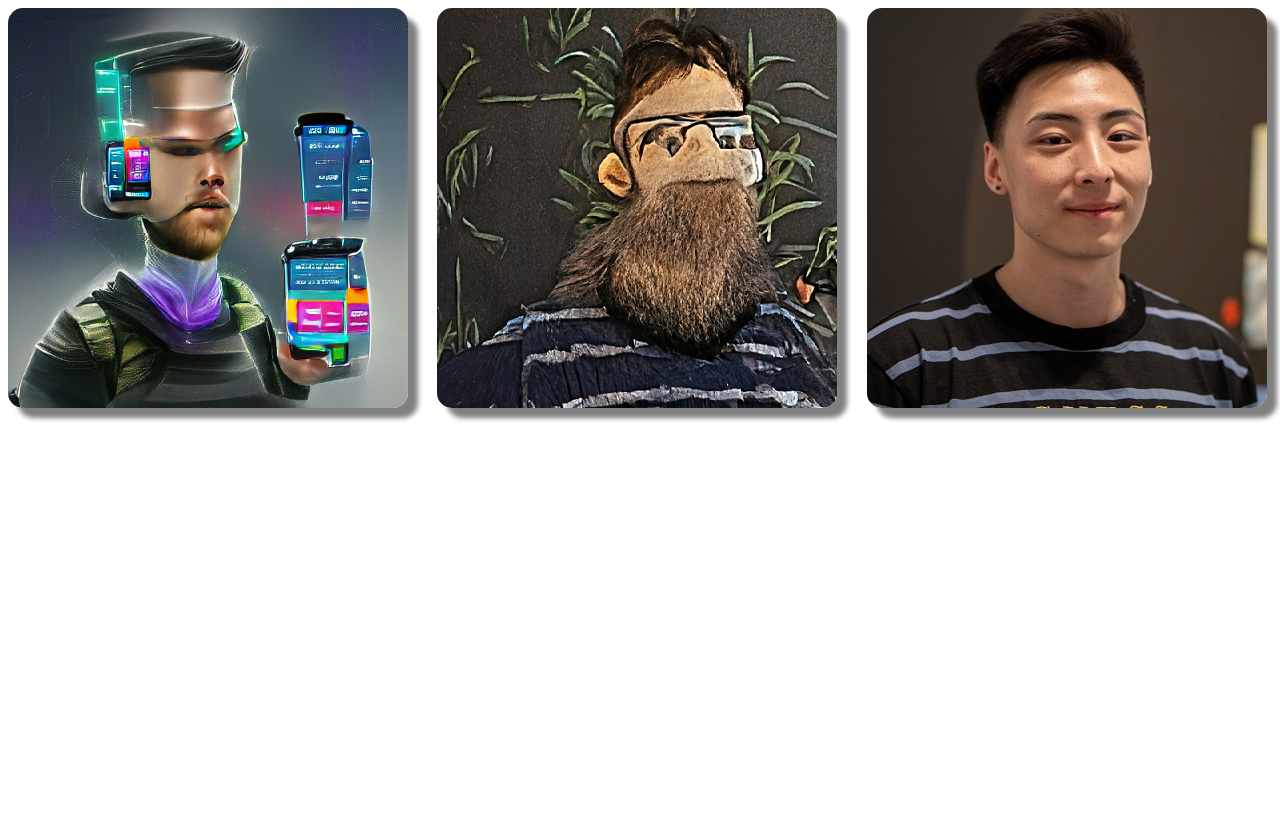
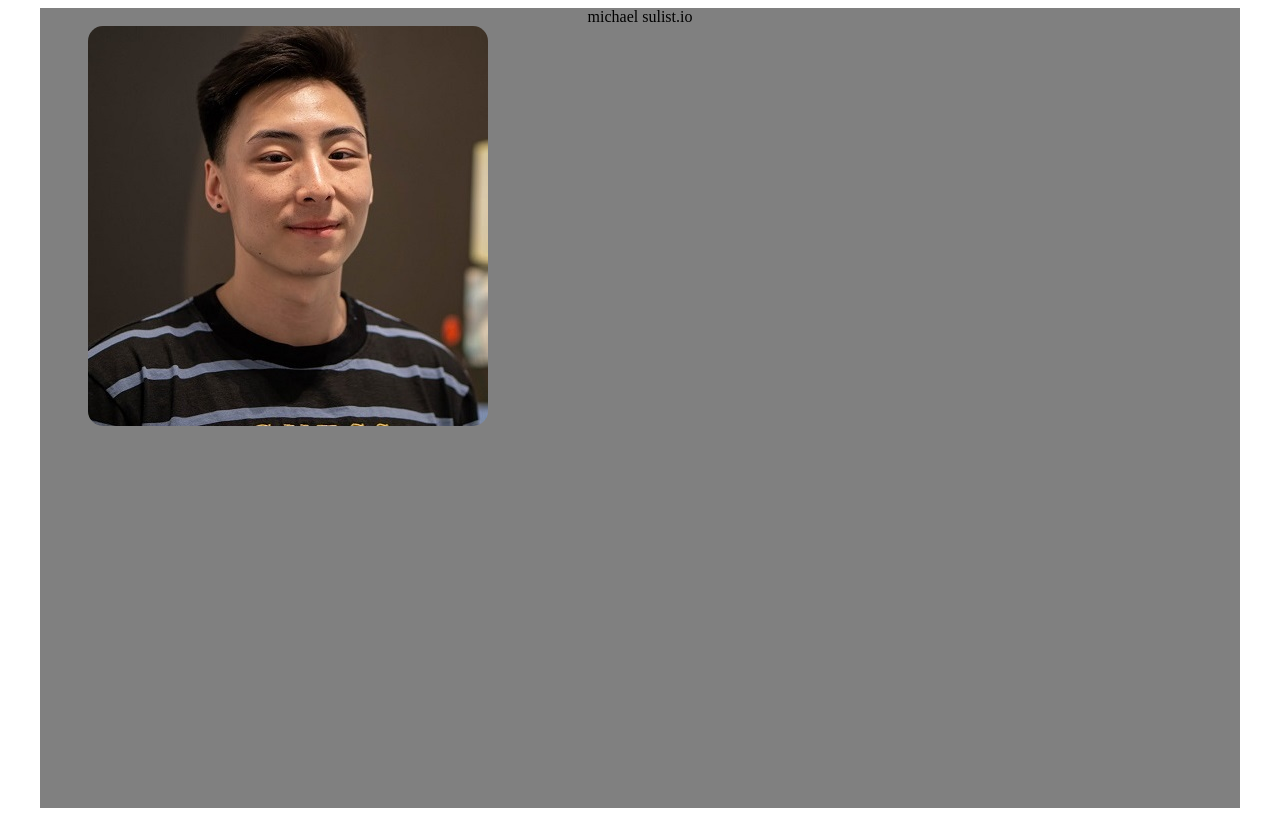
Before and after one commit to Michaelsulistio/webpack-react-personal-site, a React app: page / in a window 1280 px wide. Built offline with nearby package versions, Linux system fonts and the light colour scheme; the HTML template or start-up script is replaced by a standard one.

Commit message:
add slideshow component

```diff
--- a/src/components/App.js
+++ b/src/components/App.js
@@ -1,58 +1,32 @@
 import React from 'react';
-import { Switch, BrowserRouter as Router, Route } from 'react-router-dom';
-import Button from '@mui/material/Button';
 import Grid from '@mui/material/Grid';
-import CardMedia from '@mui/material/CardMedia';
-import CardActions from '@mui/material/CardActions';
-import CardContent from '@mui/material/CardContent';
-import Card from '@mui/material/Card';
-import { shadows } from '@mui/system';
 import Box from '@mui/material/Box';
-import Paper from '@mui/material/Paper';
+import Container from '@mui/material/Container';
 import { makeStyles } from '@mui/styles';
+import PhotoSlideshow from './PhotoSlideshow';
 
 const useStyles = makeStyles((theme) => ({
-  profilePictureArtCard: {
-    height: 400,
-    width: 400,
-    maxHeight: 400,
-    maxWidth: 400,
-    boxShadow: "10px 10px 5px grey",
-    borderRadius: 15,
-    objectFit: 'None',
+  appContainer: {
+    backgroundColor: 'grey',
+    minHeight: '100vh',
+    minWidth: '100vh'
   },
- // other classes here
+  logoHeader: {
+    textAlign: 'center'
+  },
 }));
-
-function genAIArtCard(classes, image_path, alt) {
-  return <Box
-            sx={{
-              width: 400,
-              height: 400,
-            }}>
-            <img
-              src={image_path}
-              alt={alt}
-              className={classes.profilePictureArtCard}
-            />
-        </Box>;
-}
 
 
 const App = () => {
   const classes = useStyles();
   return (
-      <Grid container spacing={{ xs: 2, md: 3 }} columns={{ xs: 4, sm: 8, md: 12 }}>
-          <Grid item xs>
-            {genAIArtCard(classes, "/static/images/futuristic_dev.png","Prompt: Futuristic Full-Stack Mobile Developer")}
-          </Grid>
-          <Grid item xs>
-            {genAIArtCard(classes, "/static/images/neckbeard_dev.png","Prompt: Futuristic Full-Stack Mobile Developer")}
-          </Grid>
-          <Grid item xs>
-            {genAIArtCard(classes, "/static/images/normal_dev.jpg","Prompt: Futuristic Full-Stack Mobile Developer")}
-          </Grid>
-      </Grid>
+    <Container fixed className={classes.appContainer}>
+      <div className={classes.logoHeader}>
+        michael sulist.io
+      </div>
+
+      <PhotoSlideshow />
+    </Container>
   );
 };
 
--- /dev/null
+++ b/src/components/PhotoSlideshow.js
@@ -0,0 +1,58 @@
+import React, { useState } from 'react';
+import Box from '@mui/material/Box';
+import Container from '@mui/material/Container';
+import { makeStyles } from '@mui/styles';
+import Grid from '@mui/material/Grid';
+
+
+const useStyles = makeStyles((theme) => ({
+  profilePictureArtCard: {
+    height: 400,
+    width: 400,
+    maxHeight: 400,
+    maxWidth: 400,
+    boxShadow: "10px 10px 5px grey",
+    borderRadius: 15,
+    objectFit: 'None',
+  },
+ // other classes here
+}));
+
+const slideshowPhotos = [
+  {
+    imagePath: "static/images/normal_dev.jpg",
+    prompt: "Me!"
+  },
+  {
+    imagePath: "static/images/futuristic_dev.png",
+    prompt: "Futuristic Full-Stack Mobile Developer"
+  },
+  {
+    imagePath: "static/images/neckbeard_dev.png",
+    prompt: "Futuristic Web Developer"
+  }
+]
+
+function PhotoDisplay(props) {
+    const classes = useStyles();
+    return <Box
+              sx={{
+                width: 400,
+                height: 400,
+              }}>
+              <img
+                src={props.imagePath}
+                alt={props.alt}
+                className={classes.profilePictureArtCard}
+              />
+          </Box>;
+}
+
+
+export default function PhotoSlideshow(props) {
+  const [index, setIndex]= useState(0)
+
+  return <Container>
+    <PhotoDisplay imagePath={slideshowPhotos[index].imagePath} alt={slideshowPhotos[index].prompt} />
+  </Container>
+}
--- a/src/index.js
+++ b/src/index.js
@@ -1,5 +1,8 @@
 import React from 'react';
 import ReactDOM from 'react-dom';
 import App from './components/App';
+import { createRoot } from 'react-dom/client';
 
-ReactDOM.render(<App />, document.getElementById('root'));
+const domNode = document.getElementById('root');
+const root = createRoot(domNode);
+root.render(<App />)
```
